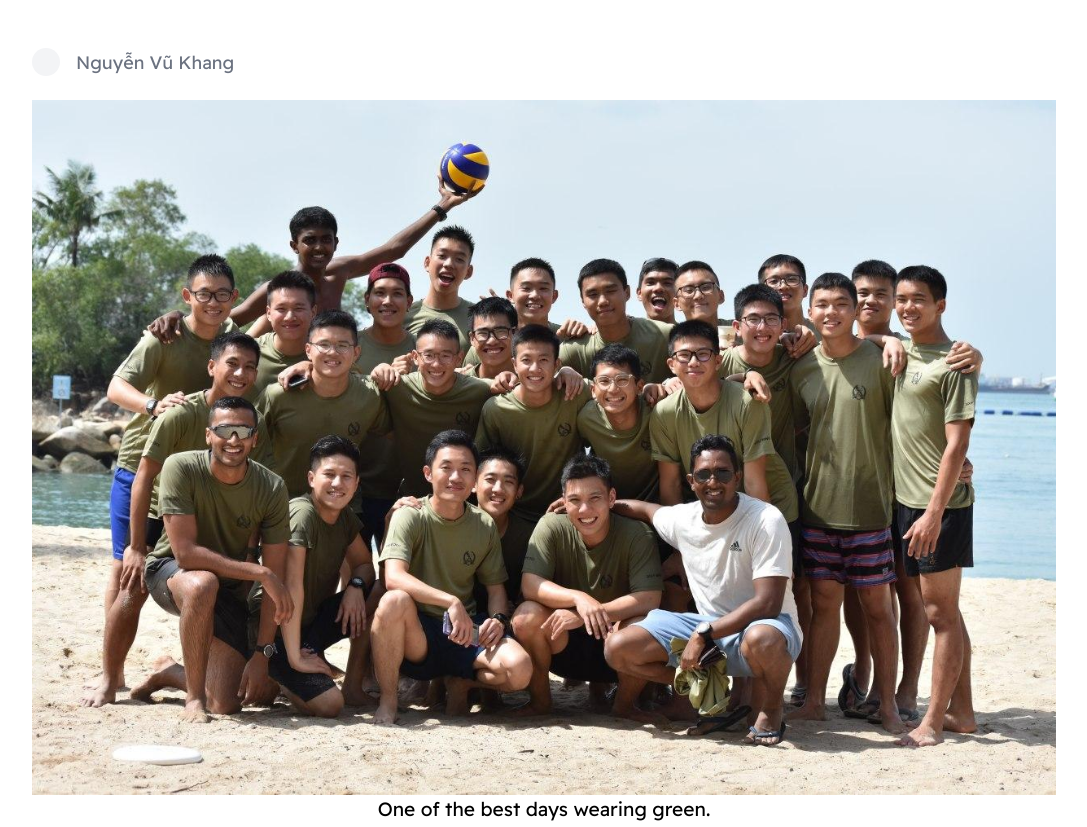
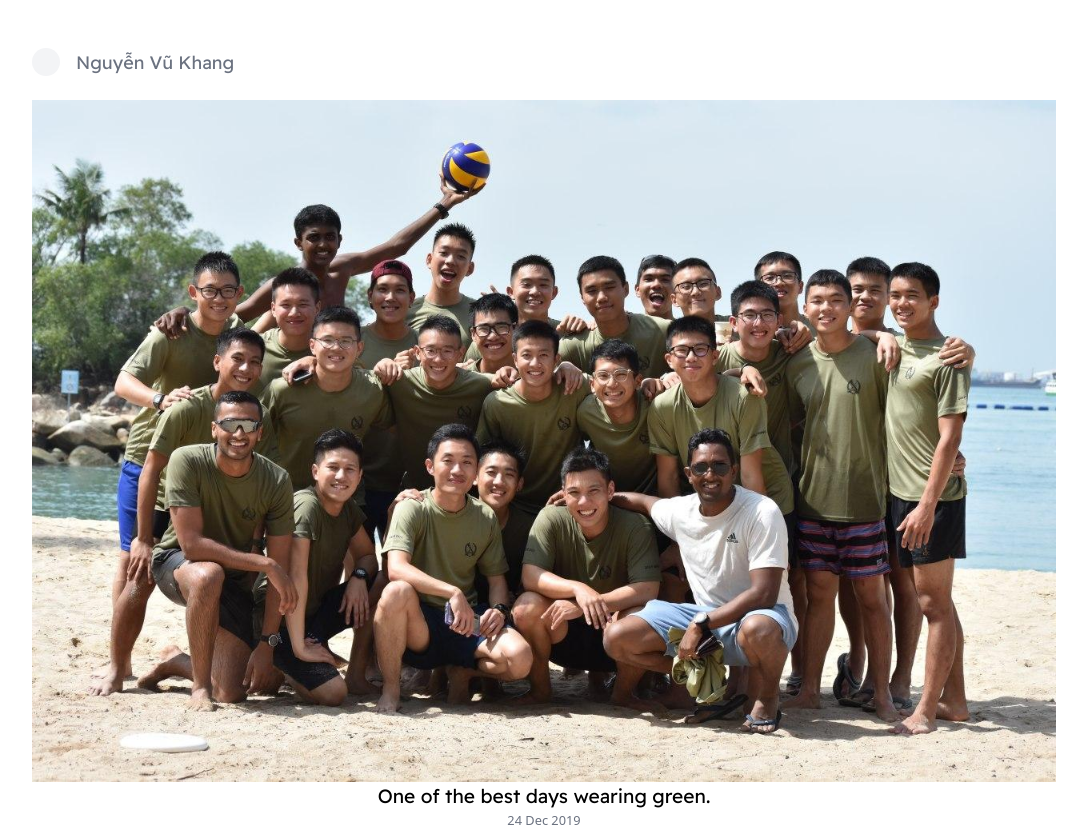
Before and after one commit to heykapil/site, a Next.js app: page /photos in a window 1280 px wide. Shown: the top 827 px of the page, without its empty margins (96-1183 px from the left). Built offline with nearby package versions, Linux system fonts and the light colour scheme; some icons are missing.

Commit message:
feat: upgrade to nextjs 13

```diff
--- a/public/photos/meta.json
+++ b/public/photos/meta.json
@@ -2,5 +2,5 @@
   "2018-08-31-17S6F.jpg": "My very jumbled-up class of 2018.",
   "2019-12-24-golf.jpg": "One of the best days wearing green.",
   "2018-02-06-hcanoe.jpg": "The canoeing team in 2018, my graudating year.",
-  "2018-03-12-njcc.jpg": "My closest race, ever."
+  "2017-03-12-njcc.jpg": "My closest race, ever."
 }
--- a/src/pages/photos.tsx
+++ b/src/pages/photos.tsx
@@ -12,16 +12,18 @@ const Photo = (p: { src: string; meta?: string }) => {
     <div className="w-full mb-12">
       <div className="block w-full">
         <Image
+          style={{ objectFit: 'cover', width: '100vw' }}
+          alt="photo"
           src={'/photos/' + p.src}
-          width={700} // will be overridden by layout="responsive"
-          height={475} // will be overridden by layout="responsive"
-          objectFit="cover"
-          layout="responsive"
+          width={700} // will be overridden by `style` prop
+          height={475} // will be overridden by `style` prop
         />
       </div>
       <div className="flex flex-col items-center">
         <h2 className="text-lg">{p.meta ? p.meta : 'A cool photo.'}</h2>
-        {date ? <span className="text-sm text-gray-500">{getDate(date)}</span> : null}
+        {date ? (
+          <span className="text-sm text-gray-500">{getDate(date)}</span>
+        ) : null}
       </div>
     </div>
   )
```
Also changed, not shown: package.json (+17 -14 lines), 1 other file (tests, documents, lock files or other folders).
